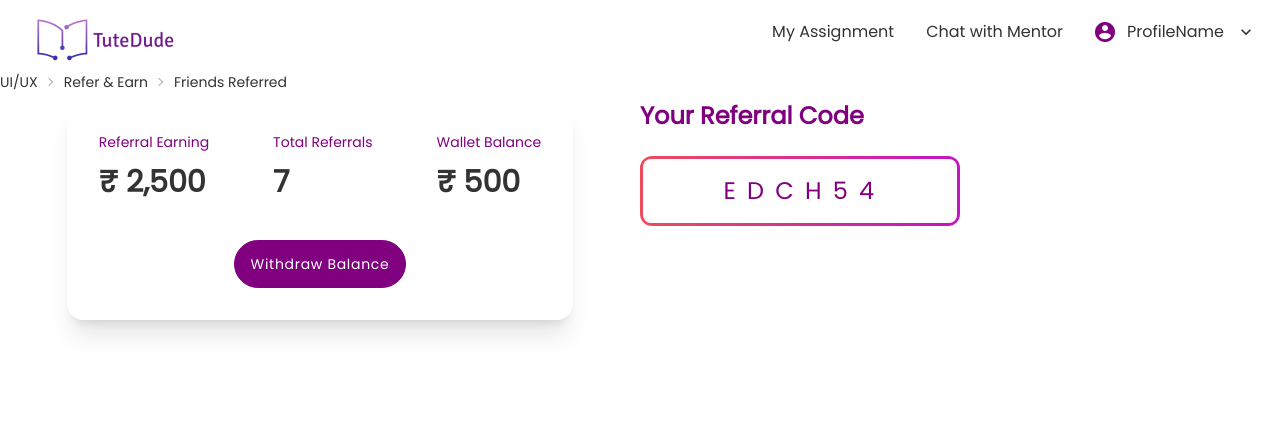
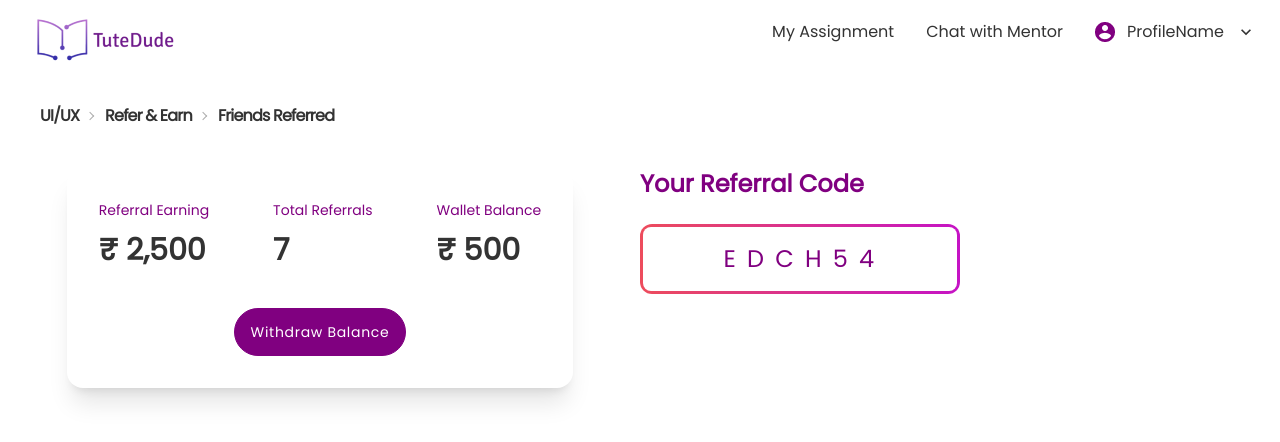
Before and after one commit to HasibAliOpu/TuteDude-jobTask, a React (Create React App) app: page / in a window 1280 px wide. Shown: the top 442 px of the page. Built offline with nearby package versions, Linux system fonts and the light colour scheme.

Commit message:
giving margin an padding on breadcrumbs section

```diff
--- a/src/Components/Breadcrumbs/Breadcrumbs.js
+++ b/src/Components/Breadcrumbs/Breadcrumbs.js
@@ -2,7 +2,7 @@ import React from "react";
 
 const Breadcrumbs = () => {
   return (
-    <div className="text-sm breadcrumbs">
+    <div className="breadcrumbs font-semibold tracking-tighter my-8 pl-10 ">
       <ul>
         <li>
           <a>UI/UX</a>
```
